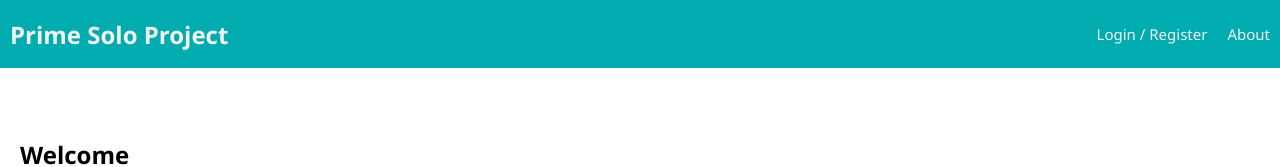
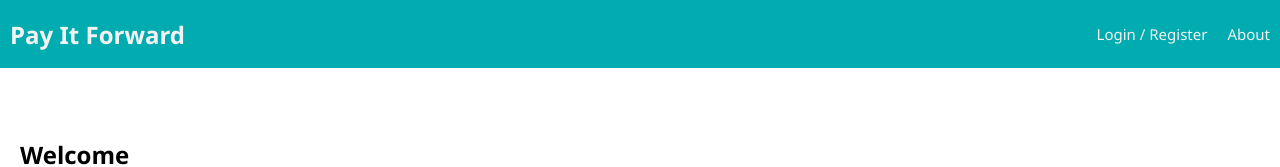
Before and after one commit to mtorres913/Pay-It-Forward, a React (Create React App) app: page /#/home in a window 1280 px wide. Shown: the top 167 px of the page. Built offline with nearby package versions, Linux system fonts and the light colour scheme; no server answers.

Commit message:
configured nav title to Pay It Forward

```diff
--- a/src/components/Nav/Nav.jsx
+++ b/src/components/Nav/Nav.jsx
@@ -10,7 +10,7 @@ function Nav() {
   return (
     <div className="nav">
       <Link to="/home">
-        <h2 className="nav-title">Prime Solo Project</h2>
+        <h2 className="nav-title">Pay It Forward</h2>
       </Link>
       <div>
         {/* If no user is logged in, show these links */}
```
